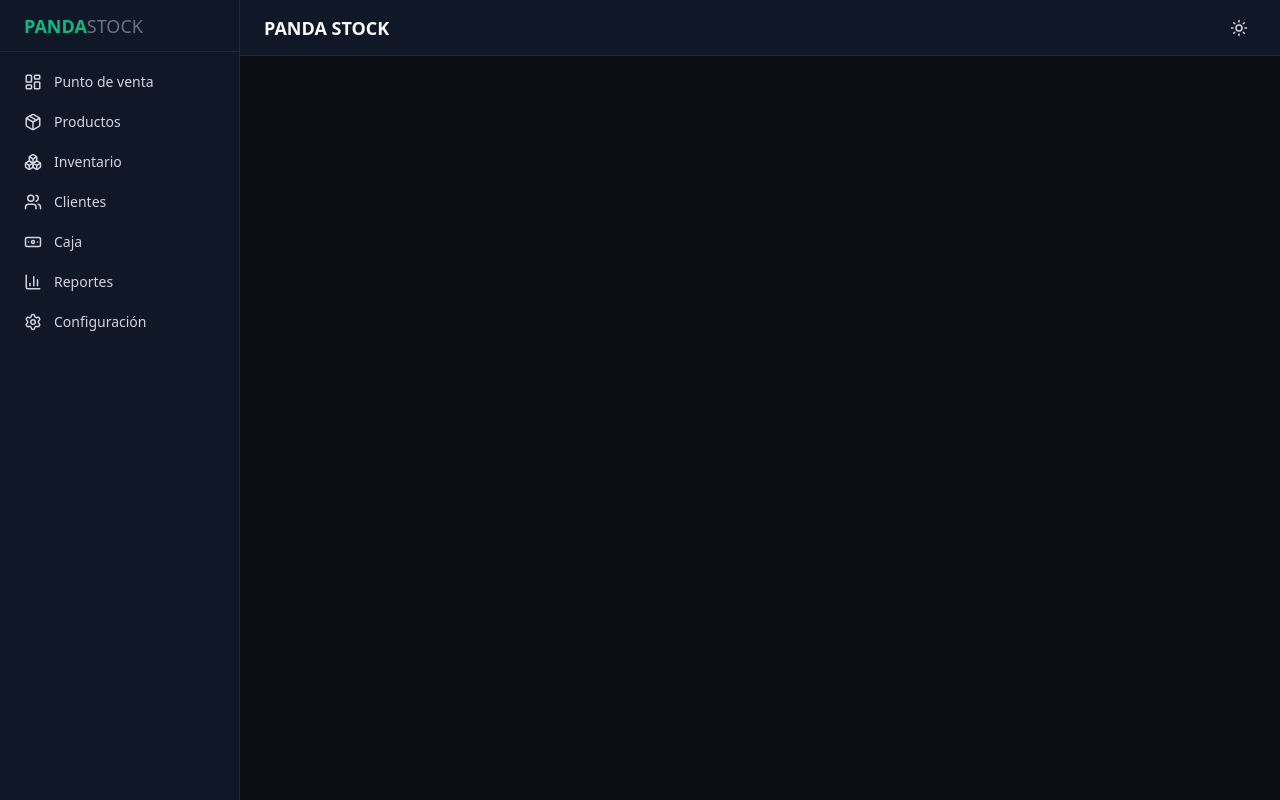
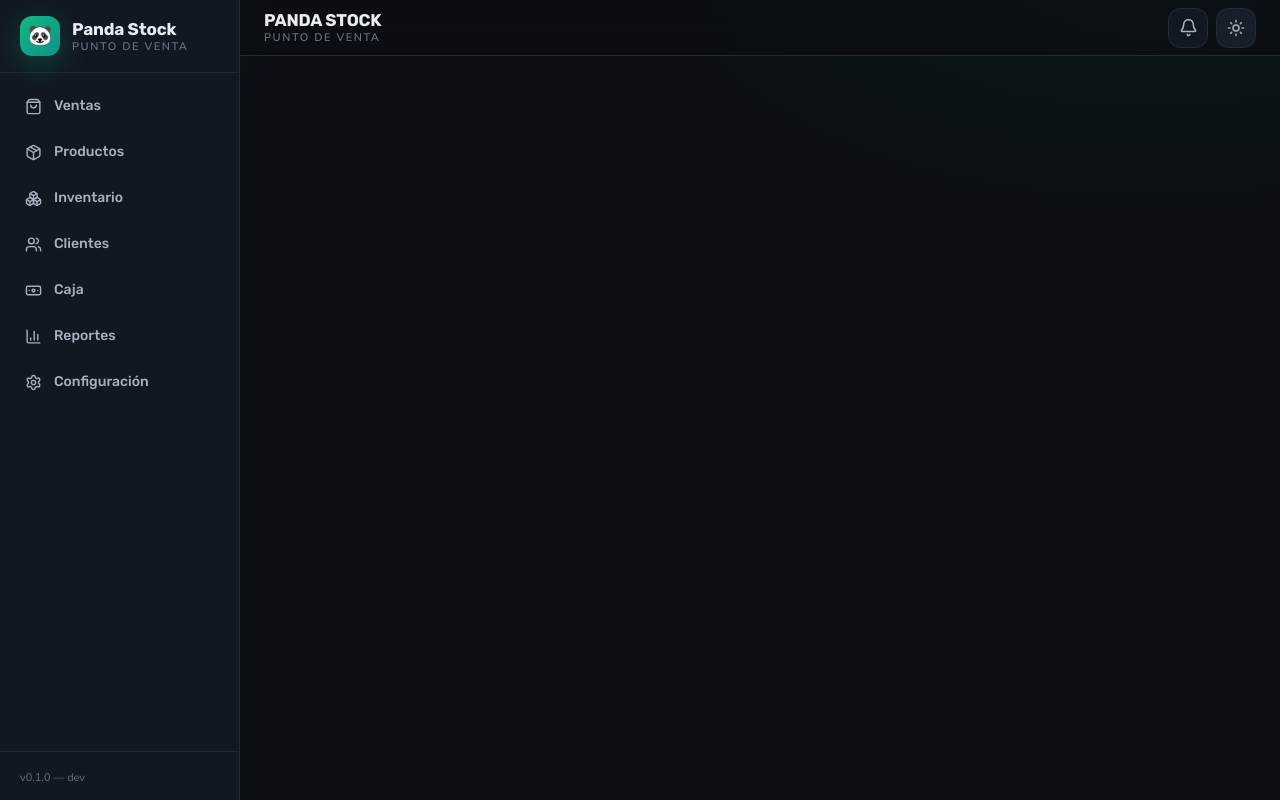
Before and after one commit to IvandevJaimes/panda-stock, a React (Vite) app: page / in a window 1280 px wide. Built offline with nearby package versions, Linux system fonts and the light colour scheme.

Commit message:
feat(layout): migrar sidebar, topbar y layout desde la plantilla

```diff
--- a/index.html
+++ b/index.html
@@ -4,7 +4,13 @@
     <meta charset="UTF-8" />
     <link rel="icon" type="image/svg+xml" href="/favicon.svg" />
     <meta name="viewport" content="width=device-width, initial-scale=1.0" />
-    <title>panda-stock</title>
+    <title>Panda Stock — Punto de venta</title>
+    <link rel="preconnect" href="https://fonts.googleapis.com" />
+    <link rel="preconnect" href="https://fonts.gstatic.com" crossorigin />
+    <link
+      href="https://fonts.googleapis.com/css2?family=Nunito+Sans:wght@400;600;700;800&family=Rubik:wght@400;500;600;700;800&display=swap"
+      rel="stylesheet"
+    />
   </head>
   <body>
     <div id="root"></div>
--- a/package.json
+++ b/package.json
@@ -17,6 +17,7 @@
   },
   "dependencies": {
     "better-sqlite3": "^13.0.3",
+    "clsx": "^2.1.1",
     "drizzle-orm": "^0.45.2",
     "lucide-react": "^1.40.0",
     "react": "^19.2.8",
@@ -24,6 +25,7 @@
     "react-hook-form": "^7.87.0",
     "react-router-dom": "^7.18.3",
     "sonner": "^2.0.8",
+    "tailwind-merge": "^3.6.0",
     "zod": "^4.5.4",
     "zustand": "^5.0.15"
   },
--- a/src/components/layout/AppLayout.tsx
+++ b/src/components/layout/AppLayout.tsx
@@ -1,24 +1,29 @@
 import { Outlet } from 'react-router-dom'
 import { useTheme } from '../../hooks/useTheme'
 import { Header } from './Header'
-import { Navigation } from './Navigation'
+import { Sidebar } from './Sidebar'
 
+/**
+ * Layout principal de la aplicación.
+ * Estructura: Sidebar fijo lateral + columna principal (Header + contenido con scroll independiente).
+ * Los glows decorativos replican el fondo de la plantilla.
+ */
 export function AppLayout() {
   useTheme()
 
   return (
-    <div className="flex h-screen w-full bg-white text-gray-900 dark:bg-[#0b0f14] dark:text-gray-50">
-      <aside className="flex h-full w-60 shrink-0 flex-col border-r border-gray-200 bg-white dark:border-gray-800 dark:bg-gray-900">
-        <div className="flex h-14 items-center border-b border-gray-200 px-6 dark:border-gray-800">
-          <span className="font-display text-lg font-bold text-primary">
-            PANDA
-          </span>
-          <span className="font-display text-lg font-light text-gray-400 dark:text-gray-500">
-            STOCK
-          </span>
-        </div>
-        <Navigation />
-      </aside>
+    <div className="relative flex h-screen w-full overflow-hidden bg-[#f4f6f8] text-[#16202c] dark:bg-[#0b0f14] dark:text-[#e8ecf2]">
+      <div
+        aria-hidden
+        className="pointer-events-none absolute inset-y-0 right-0 w-[900px] bg-[radial-gradient(900px_500px_at_85%_-10%,rgba(5,150,105,0.06),transparent_60%)] dark:bg-[radial-gradient(900px_500px_at_85%_-10%,rgba(16,185,129,0.07),transparent_60%)]"
+      />
+      <div
+        aria-hidden
+        className="pointer-events-none absolute inset-y-0 left-0 w-[700px] bg-[radial-gradient(700px_420px_at_-10%_0%,rgba(37,99,235,0.05),transparent_55%)] dark:bg-[radial-gradient(700px_420px_at_-10%_0%,rgba(96,165,250,0.05),transparent_55%)]"
+      />
+
+      <div className="relative z-10 flex h-full w-full min-w-0">
+        <Sidebar />
         <main className="flex h-full min-w-0 flex-1 flex-col">
           <Header />
           <div className="flex-1 overflow-auto p-6">
@@ -26,5 +31,6 @@ export function AppLayout() {
           </div>
         </main>
       </div>
+    </div>
   )
 }
--- a/src/components/layout/Header.tsx
+++ b/src/components/layout/Header.tsx
@@ -1,26 +1,101 @@
-import { Moon, Sun } from 'lucide-react'
+import { useEffect, useState } from 'react'
+import { Bell, Moon, Sun } from 'lucide-react'
+import { cajasService } from '../../services/cajas.service'
+import { useSettingsStore } from '../../stores/settings.store'
 import { useUIStore } from '../../stores/ui.store'
-import { useSettingsStore } from '../../stores/settings.store'
+import { cn } from '../../lib/cn'
 
 export function Header() {
   const theme = useUIStore((state) => state.theme)
   const toggleTheme = useUIStore((state) => state.toggleTheme)
   const storeName = useSettingsStore((state) => state.storeName)
+  const [cajaAbierta, setCajaAbierta] = useState(false)
+
+  useEffect(() => {
+    let activo = true
+    cajasService
+      .getActive()
+      .then((caja) => {
+        if (activo) setCajaAbierta(caja !== null)
+      })
+      .catch(() => {
+        if (activo) setCajaAbierta(false)
+      })
+    return () => {
+      activo = false
+    }
+  }, [])
 
   return (
-    <header className="flex h-14 items-center justify-between border-b border-gray-200 bg-white px-6 dark:border-gray-800 dark:bg-gray-900">
-      <div>
-        <h1 className="font-display text-lg font-semibold text-gray-900 dark:text-gray-50">
+    <header
+      className={cn(
+        'flex h-14 shrink-0 items-center gap-4 px-6',
+        'border-b border-[#e3e8ee] bg-[rgba(255,255,255,0.86)] backdrop-blur-[14px]',
+        'dark:border-[#212b37] dark:bg-[rgba(11,15,20,0.82)]',
+      )}
+    >
+      {/* ── Nombre del local ── */}
+      <div className="flex flex-col leading-tight">
+        <h1 className="font-display text-[17px] font-bold tracking-[-0.01em] text-[#16202c] dark:text-[#e8ecf2]">
           {storeName}
         </h1>
+        <span className="text-[11px] font-semibold uppercase tracking-[0.14em] text-[#8c99a9] dark:text-[#66707e]">
+          Punto de venta
+        </span>
       </div>
+
+      {/* ── Acciones ── */}
+      <div className="ml-auto flex items-center gap-2">
+        {/* Indicador de caja abierta */}
+        {cajaAbierta && (
+          <span
+            className={cn(
+              'inline-flex items-center gap-2 rounded-full border px-3.5 py-2',
+              'border-[rgba(5,150,105,0.30)] bg-[rgba(5,150,105,0.10)]',
+              'font-display text-[13px] font-semibold text-[#047857]',
+              'dark:border-[rgba(16,185,129,0.35)] dark:bg-[rgba(16,185,129,0.12)] dark:text-[#34d399]',
+            )}
+          >
+            <span
+              className={cn(
+                'h-2 w-2 shrink-0 animate-pulse rounded-full',
+                'bg-[#059669] shadow-[0_0_0_4px_rgba(5,150,105,0.10)]',
+                'dark:bg-[#10b981] dark:shadow-[0_0_0_4px_rgba(16,185,129,0.14)]',
+              )}
+            />
+            Caja abierta
+          </span>
+        )}
+
+        {/* Campana de notificaciones */}
+        <button
+          className={cn(
+            'relative grid h-10 w-10 shrink-0 cursor-pointer place-items-center rounded-xl',
+            'border border-[#e3e8ee] bg-white text-[#5a687a] transition-all duration-150',
+            'hover:border-[#d5dce4] hover:bg-[#f1f4f7] hover:text-[#16202c]',
+            'dark:border-[#212b37] dark:bg-[#121821] dark:text-[#a6b0bf]',
+            'dark:hover:border-[#2b3745] dark:hover:bg-[#181f2a] dark:hover:text-[#e8ecf2]',
+          )}
+          aria-label="Notificaciones"
+        >
+          <Bell size={19} />
+        </button>
+
+        {/* Toggle de tema */}
         <button
           onClick={toggleTheme}
-        className="cursor-pointer rounded-md p-2 text-gray-500 hover:bg-gray-100 dark:text-gray-300 dark:hover:bg-white/10"
           aria-label="Cambiar tema"
+          className={cn(
+            'grid h-10 w-10 shrink-0 cursor-pointer place-items-center rounded-xl',
+            'border border-[#e3e8ee] bg-[#f8fafc] text-[#5a687a] transition-all duration-150',
+            'hover:border-[#d5dce4] hover:bg-[#f1f4f7] hover:text-[#16202c]',
+            'dark:border-[#212b37] dark:bg-[#181f2a] dark:text-[#a6b0bf]',
+            'dark:hover:border-[#2b3745] dark:hover:bg-[#1e2733] dark:hover:text-[#e8ecf2]',
+          )}
         >
           {theme === 'dark' ? <Sun size={18} /> : <Moon size={18} />}
         </button>
+      </div>
     </header>
   )
 }
--- a/src/components/layout/Navigation.tsx
+++ /dev/null
@@ -1,43 +0,0 @@
-import { NavLink } from 'react-router-dom'
-import {
-  LayoutDashboard,
-  Package,
-  Boxes,
-  Users,
-  Banknote,
-  BarChart3,
-  Settings,
-} from 'lucide-react'
-
-const navItems = [
-  { to: '/pos', label: 'Punto de venta', icon: LayoutDashboard },
-  { to: '/products', label: 'Productos', icon: Package },
-  { to: '/inventory', label: 'Inventario', icon: Boxes },
-  { to: '/customers', label: 'Clientes', icon: Users },
-  { to: '/cash-register', label: 'Caja', icon: Banknote },
-  { to: '/reports', label: 'Reportes', icon: BarChart3 },
-  { to: '/settings', label: 'Configuración', icon: Settings },
-]
-
-export function Navigation() {
-  return (
-    <nav className="flex h-full flex-col gap-1 overflow-y-auto p-3">
-      {navItems.map(({ to, label, icon: Icon }) => (
-        <NavLink
-          key={to}
-          to={to}
-          className={({ isActive }) =>
-            `flex items-center gap-3 rounded-md px-3 py-2 text-sm font-medium transition-colors ${
-              isActive
-                ? 'bg-primary/10 text-primary'
-                : 'text-gray-600 hover:bg-gray-100 dark:text-gray-300 dark:hover:bg-white/5'
-            }`
-          }
-        >
-          <Icon size={18} />
-          {label}
-        </NavLink>
-      ))}
-    </nav>
-  )
-}
--- /dev/null
+++ b/src/components/layout/Sidebar.tsx
@@ -0,0 +1,103 @@
+import { NavLink } from 'react-router-dom'
+import {
+  Banknote,
+  BarChart3,
+  Boxes,
+  Package,
+  Settings,
+  ShoppingBag,
+  Users,
+  type LucideIcon,
+} from 'lucide-react'
+import { cn } from '../../lib/cn'
+
+interface NavItem {
+  to: string
+  label: string
+  icon: LucideIcon
+}
+
+const navItems: NavItem[] = [
+  { to: '/pos', label: 'Ventas', icon: ShoppingBag },
+  { to: '/products', label: 'Productos', icon: Package },
+  { to: '/inventory', label: 'Inventario', icon: Boxes },
+  { to: '/customers', label: 'Clientes', icon: Users },
+  { to: '/cash-register', label: 'Caja', icon: Banknote },
+  { to: '/reports', label: 'Reportes', icon: BarChart3 },
+  { to: '/settings', label: 'Configuración', icon: Settings },
+]
+
+export function Sidebar() {
+  return (
+    <aside
+      className={cn(
+        'flex h-full w-60 shrink-0 flex-col',
+        'border-r border-[#e3e8ee] bg-[#f8fafc]',
+        'dark:border-[#212b37] dark:bg-[#121821]',
+      )}
+    >
+      {/* ── Marca ── */}
+      <div
+        className={cn(
+          'flex items-center gap-3 border-b border-[#e3e8ee] px-5 py-4',
+          'dark:border-[#212b37]',
+        )}
+      >
+        <div
+          className={cn(
+            'grid h-10 w-10 shrink-0 place-items-center rounded-xl',
+            'bg-gradient-to-br from-[#10b981] to-[#0d9488]',
+            'shadow-[0_8px_30px_rgba(16,185,129,0.28)]',
+          )}
+        >
+          <span className="text-xl leading-none">🐼</span>
+        </div>
+
+        <div className="flex flex-col leading-tight">
+          <span className="font-display text-[17px] font-bold tracking-[-0.01em] text-[#16202c] dark:text-[#e8ecf2]">
+            Panda Stock
+          </span>
+          <span className="text-[11px] font-semibold uppercase tracking-[0.14em] text-[#8c99a9] dark:text-[#66707e]">
+            Punto de venta
+          </span>
+        </div>
+      </div>
+
+      {/* ── Navegación ── */}
+      <nav className="flex flex-1 flex-col gap-1 overflow-y-auto p-3">
+        {navItems.map(({ to, label, icon: Icon }) => (
+          <NavLink
+            key={to}
+            to={to}
+            className={({ isActive }) =>
+              cn(
+                'flex items-center gap-3 rounded-xl border px-3 py-2.5 font-display text-sm font-medium',
+                'transition-all duration-150 ease-out',
+                isActive
+                  ? [
+                      'border-[rgba(5,150,105,0.30)] bg-[rgba(5,150,105,0.10)] font-semibold text-[#047857]',
+                      'dark:border-[rgba(16,185,129,0.35)] dark:bg-[rgba(16,185,129,0.12)] dark:text-[#34d399]',
+                    ]
+                  : [
+                      'border-transparent text-[#5a687a]',
+                      'hover:bg-[#f1f4f7] hover:text-[#16202c]',
+                      'dark:text-[#a6b0bf] dark:hover:bg-[#181f2a] dark:hover:text-[#e8ecf2]',
+                    ],
+              )
+            }
+          >
+            <Icon size={17} />
+            {label}
+          </NavLink>
+        ))}
+      </nav>
+
+      {/* ── Versión ── */}
+      <div className="border-t border-[#e3e8ee] px-5 py-3 dark:border-[#212b37]">
+        <span className="text-[11px] font-medium text-[#8c99a9] dark:text-[#66707e]">
+          v0.1.0 — dev
+        </span>
+      </div>
+    </aside>
+  )
+}
--- a/src/globals.css
+++ b/src/globals.css
@@ -6,14 +6,11 @@
   --color-primary: #10b981;
   --color-primary-hover: #059669;
   --color-secondary: #1e2733;
+  --font-sans: 'Nunito Sans', ui-sans-serif, system-ui, sans-serif;
+  --font-display: 'Rubik', ui-sans-serif, system-ui, sans-serif;
 }
 
-:root {
-  --font-sans: 'Nunito Sans', system-ui, sans-serif;
-  --font-display: 'Rubik', system-ui, sans-serif;
-}
-
-*{
+* {
   user-select: none;
 }
 
--- /dev/null
+++ b/src/lib/cn.ts
@@ -0,0 +1,7 @@
+import { clsx, type ClassValue } from 'clsx'
+import { twMerge } from 'tailwind-merge'
+
+/** Combina clases condicionales con `clsx` y resuelve conflictos con `tailwind-merge`. */
+export function cn(...inputs: ClassValue[]) {
+  return twMerge(clsx(inputs))
+}
```
Also changed, not shown: 2 other files (tests, documents, lock files or other folders). Lines whose indentation alone changed are shown as unchanged.
